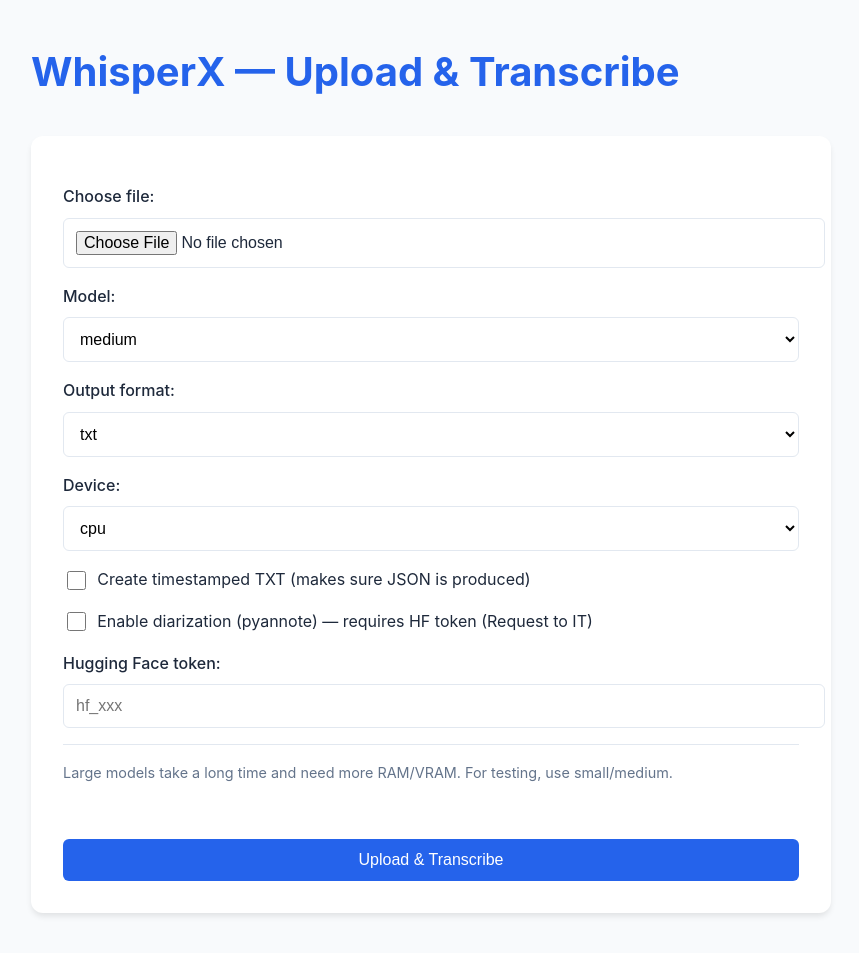
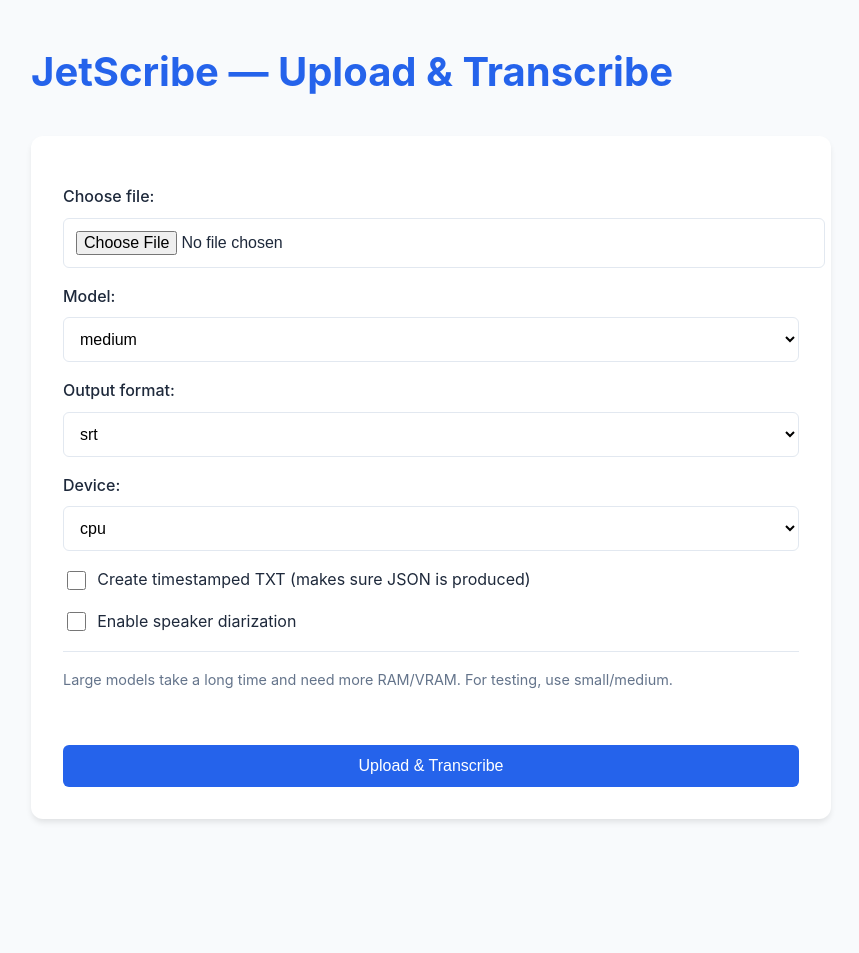
Before and after one commit to kentosama10/JetScribe, a Flask app: page / in a window 1280 px wide. Shown: the whole page, without its empty margins (209-1068 px from the left). After the commit the page ends 822 px from the top, so only its background shows below. Run offline with Flask 3, Linux system fonts and the light colour scheme.

Commit message:
fixed diarization option and update name

```diff
--- a/app.py
+++ b/app.py
@@ -4,6 +4,13 @@
 from flask import Flask, render_template, request, redirect, url_for, send_from_directory, flash
 from werkzeug.utils import secure_filename
 from transcriber import run_whisperx
+from dotenv import load_dotenv
+
+# Load environment variables
+load_dotenv()
+
+# Get the HF token
+hf_token = os.getenv('HF_TOKEN')
 
 ALLOWED_EXT = {"wav", "mp3", "m4a", "mp4", "mkv", "flac", "ogg"}
 UPLOAD_DIR = "uploads"
@@ -42,7 +49,6 @@
     device = request.form.get("device", "cpu")
     compute_type = request.form.get("compute", "float32")
     diarize = request.form.get("diarize") == "on"
-    hf_token = request.form.get("hf_token", None)
     timestamped_txt = request.form.get("timestamped_txt") == "on"
 
     # create safe unique filename
--- a/templates/index.html
+++ b/templates/index.html
@@ -2,7 +2,7 @@
 <html>
 <head>
   <meta charset="utf-8">
-  <title>WhisperX Web UI</title>
+  <title>JetScribe</title>
   <style>
     :root {
       --primary-color: #2563eb;
@@ -112,7 +112,7 @@
   </style>
 </head>
 <body>
-  <h1>WhisperX — Upload & Transcribe</h1>
+  <h1>JetScribe — Upload & Transcribe</h1>
 
   <div class="form-container">
     <form action="{{ url_for('transcribe') }}" method="post" enctype="multipart/form-data" onsubmit="onSubmit()">
@@ -133,8 +133,8 @@
 
       <label>Output format:
         <select name="format">
-          <option value="txt" selected>txt</option>
-          <option value="srt">srt</option>
+          <option value="txt" >txt</option>
+          <option value="srt" selected>srt</option>
           <option value="json">json</option>
           <option value="txt,srt,json">all</option>
         </select>
@@ -154,11 +154,7 @@
 
       <label class="checkbox-label">
         <input type="checkbox" name="diarize">
-        Enable diarization (pyannote) — requires HF token (Request to IT)
-      </label>
-
-      <label>Hugging Face token:
-        <input type="password" name="hf_token" placeholder="hf_xxx">
+        Enable speaker diarization
       </label>
 
       <p class="muted">Large models take a long time and need more RAM/VRAM. For testing, use small/medium.</p>
```
Also changed, not shown: 1 other file.
